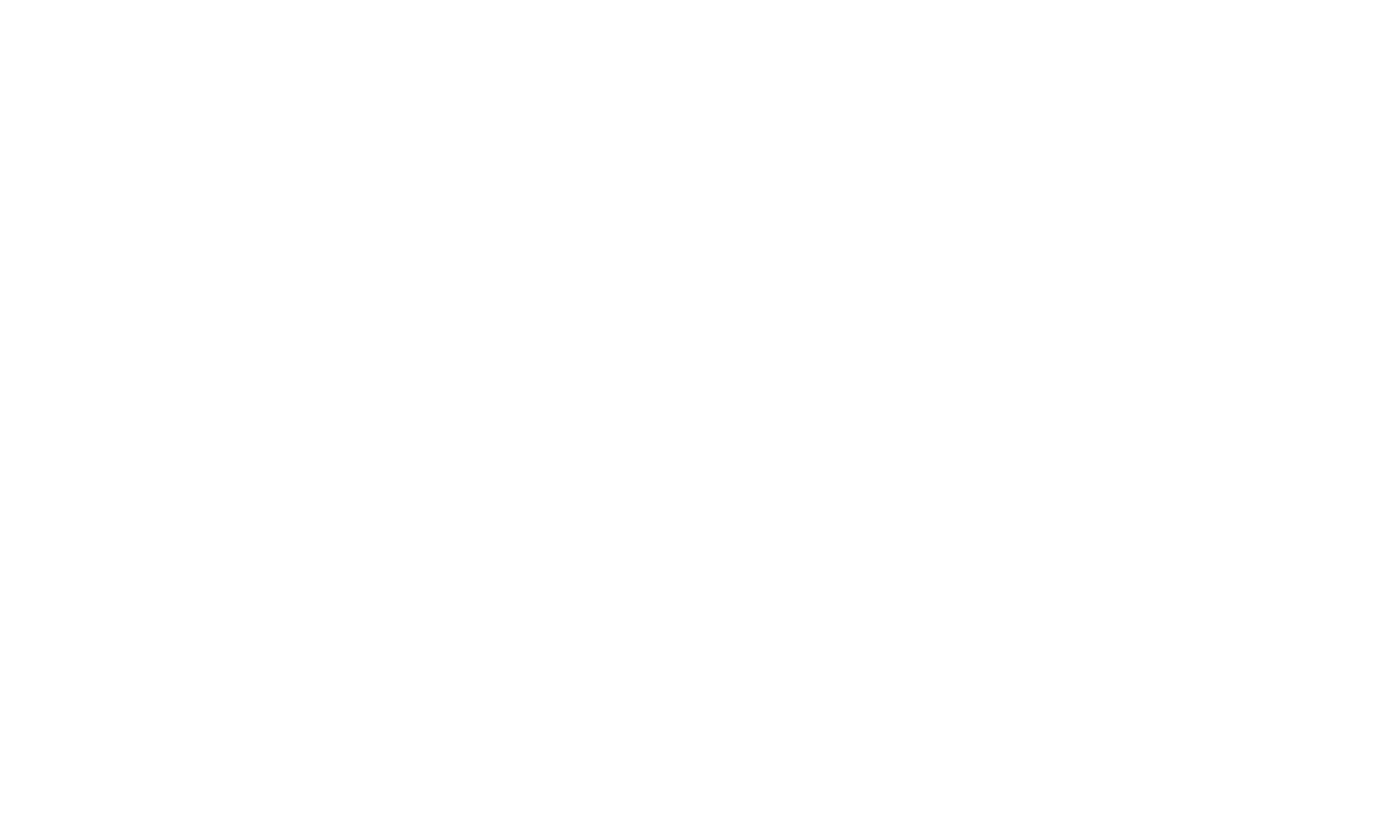
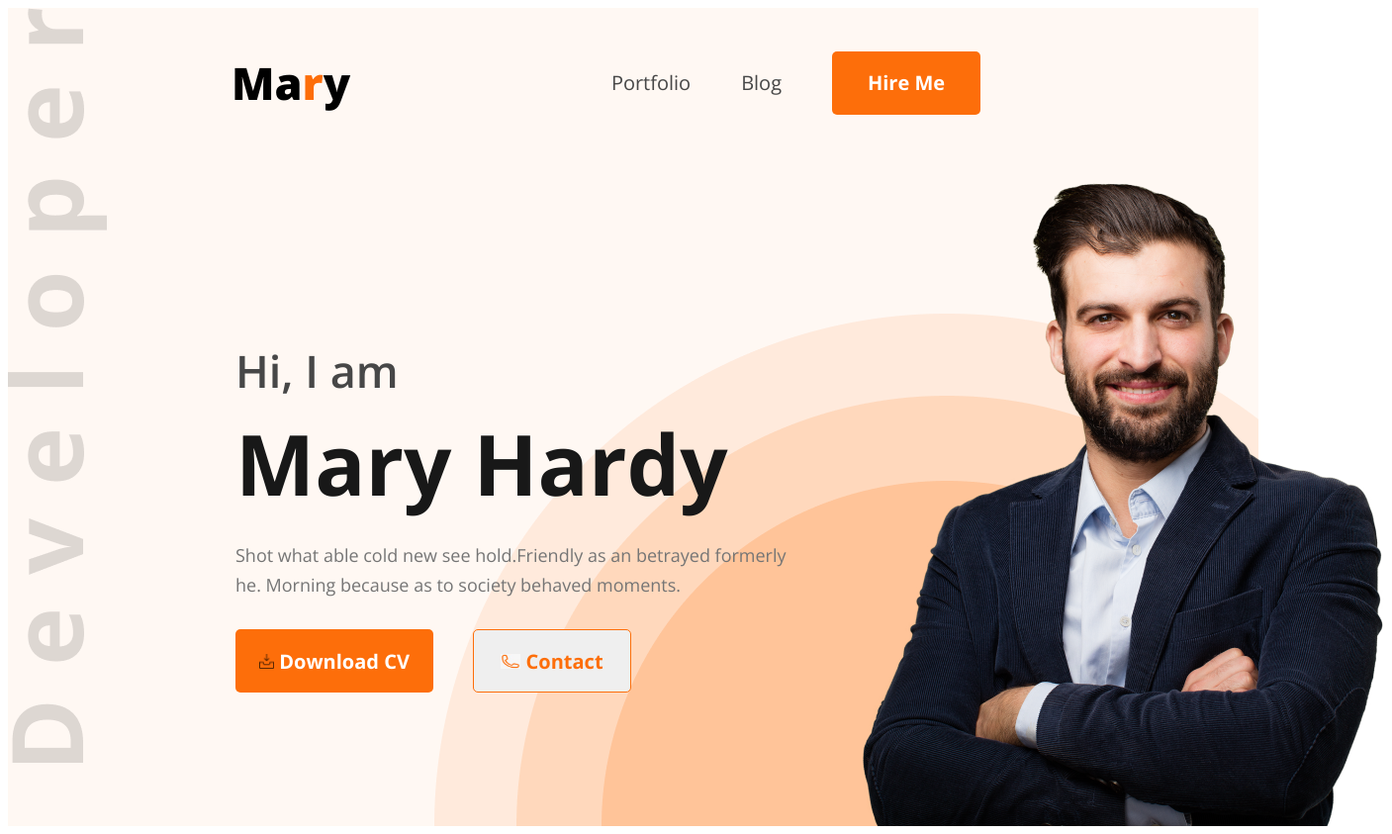
Before and after one commit to apurbakumardas83/project-2, a plain HTML site: page index.html in a window 1280 px wide. Shown: the whole page at 99% size, 1407 px wide, since content can reach past the window. Before the commit the page ends 800 px from the top, so only its background shows below. Drawn offline with nearby package versions, Linux system fonts and the light colour scheme.

Commit message:
second commit

```diff
--- a/index.html
+++ b/index.html
@@ -4,9 +4,41 @@
     <meta charset="UTF-8">
     <meta name="viewport" content="width=device-width, initial-scale=1.0">
     <title>Project-2</title>
+    <link rel="stylesheet" href="styles/style.css">
 </head>
-<body>
-    <header>
+<body class="open-sans-normal">
+    <header class="header">
+        <nav class="first">
+            <h3 class="title">Ma<span class="nm">r</span>y</h3>
+            <ul class="list">
+                <li><a href="">Portfolio</a></li>
+                <li><a href="">Blog</a></li>
+                <li><a href=""><button class="btn">Hire Me</button></a></li>
+            </ul>
+        </nav>
+
+
+        <div class="banner">
+            <div class="ban-text">
+                <h4 class="title2">Hi, I am</h4>
+                <h1 class="title3">Mary Hardy</h1>
+                <p class="para">Shot what able cold new see hold.Friendly as an betrayed formerly he. Morning because as to society behaved moments.</p>
+                <div class="btn-container">
+                    <button class="btn3"><img src="images/icons/download.png" alt=""> Download CV</button>
+                    <div class="btn2-c">
+
+                        <button class="btn2"><img class="pics" src="images/icons/telephone.jpg" alt=""> Contact</button>
+                    </div>
+
+                </div>
+            </div>
+
+            <div class="img">
+                <img src="images/hardy.png" alt="">
+            </div>
+
+        </div>
+
 
     </header>
     <main>
--- /dev/null
+++ b/styles/style.css
@@ -0,0 +1,189 @@
+@import url('https://fonts.googleapis.com/css2?family=Open+Sans:ital,wght@0,300..800;1,300..800&family=Work+Sans:ital,wght@0,100..900;1,100..900&display=swap');
+
+ .open-sans-normal {
+  font-family: "Open Sans", sans-serif;
+  font-optical-sizing: auto;
+  font-weight: 400;
+  font-style: normal;
+  font-variation-settings:
+    "wdth" 100;
+ }
+.first{
+    display: flex;
+    align-items: center;
+    justify-content: space-between;
+    margin-left: 226px;
+    margin-right: 230px;
+}
+.title{
+    /* border: 2px solid red; */
+    width: 121px;
+    font-family: Open Sans;
+font-size: 45px;
+font-weight: 800;
+line-height: 61px;
+letter-spacing: 0%;
+
+/* text-align: center; */
+}
+.nm{
+    color:
+rgba(253, 110, 10, 1);
+}
+.list{
+    list-style: none;
+    display: flex;
+    align-items: center;
+}
+.list li{
+    margin-right: 51px;
+}
+.list li a{
+text-decoration: none;
+font-size: 20px;
+color: rgba(71, 71, 71, 1);
+}
+.btn{
+    /* Group 3 */
+width: 150px;
+height: 64px;
+border-radius: 5px;
+background-color: rgba(253, 110, 10, 1);
+color: rgba(255, 255, 255, 1);
+font-family: Open Sans;
+font-size: 20px;
+font-weight: 700;
+line-height: 27px;
+letter-spacing: 0%;
+text-align: center;
+border: none;
+/* margin: 50px 230px 723px 1220px; */
+}
+.title2{
+    /* Hi, I am */
+    /* border: 2px solid blue; */
+width: 177px;
+/* height: 61px; */
+color: rgba(71, 71, 71, 1);
+
+font-family: Open Sans;
+font-size: 45px;
+font-weight: 600;
+/* line-height: 61px; */
+letter-spacing: 0%;
+text-align: left;
+margin: 0;
+}
+.title3{
+    /* Mary Hardy */
+  /* border: 2px solid rgb(200, 255, 0);   */
+width: 498px;
+/* height: 116px; */
+color: rgba(24, 24, 24, 1);
+
+font-family: Open Sans;
+font-size: 85px;
+font-weight: 700;
+/* line-height: 116px; */
+letter-spacing: 0%;
+text-align: left;
+margin-top: 5px;
+margin-bottom: 20px;
+}
+.para{
+    /* border: 2px solid rgb(0, 217, 255); */
+    width: 585px;
+/* height: 60px; */
+color: rgba(117, 117, 117, 1);
+
+font-family: Open Sans;
+font-size: 18px;
+font-weight: 400;
+line-height: 30px;
+letter-spacing: 0%;
+text-align: left;
+margin-bottom: 30px;
+}
+.banner{
+    display: flex;
+    justify-content: space-between;
+    margin-left: 230px;
+    margin-right: 38px;
+    margin-bottom: 0;
+}
+.ban-text{
+  /* border: 5px solid red; */
+width: 585px;
+max-width: 100%;
+max-height: 356px;
+margin-top: 185px;
+
+}
+.btn-container{
+    /* margin-top: 30px; */
+    display: flex;
+    gap: 40px;
+}
+.header{
+    /* Rectangle 2 */
+/* width: 1600px;
+max-width: 100%; */
+/* height: 837px; */
+background: rgba(255, 248, 243, 1);
+    background-image: url(../images/developer.png),url(../images/header_bg.png);
+    background-repeat: no-repeat;
+    background-position: top left, bottom right;
+
+}
+.img{
+    /* 1699492_P3OLGJ1 1 */
+width: 584px;
+height: 676px;
+}
+.btn2{
+    /* Rectangle 1 */
+width: 160px;
+height: 64px;
+box-sizing: border-box;
+border: 1px solid rgba(253, 110, 10, 1);
+border-radius: 5px;
+color: rgba(253, 110, 10, 1);
+
+font-family: Open Sans;
+font-size: 20px;
+font-weight: 700;
+line-height: 27px;
+letter-spacing: 0%;
+text-align: center;
+
+}
+.pics{
+    /* Frame */
+width: 20px;
+height: 15px;
+}
+.btn2-c{
+    /* Group 8 */
+width: 113px;
+height: 27px;
+}
+.btn3 img{
+    /* Frame */
+width: 15px;
+height: 15px;
+}
+.btn3{
+    /* Rectangle 1 */
+width: 200px;
+height: 64px;
+    border-radius: 5px;
+background-color: rgba(253, 110, 10, 1);
+color: rgba(255, 255, 255, 1);
+font-family: Open Sans;
+font-size: 20px;
+font-weight: 700;
+line-height: 27px;
+letter-spacing: 0%;
+text-align: center;
+border: none;
+}
```
Also changed, not shown: images/icons/download.png (added), images/icons/telephone.jpg (added).
